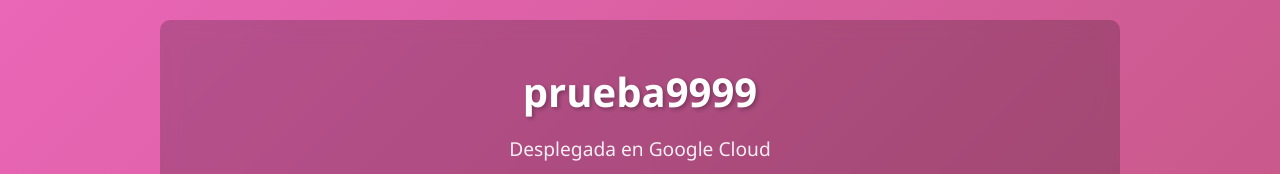
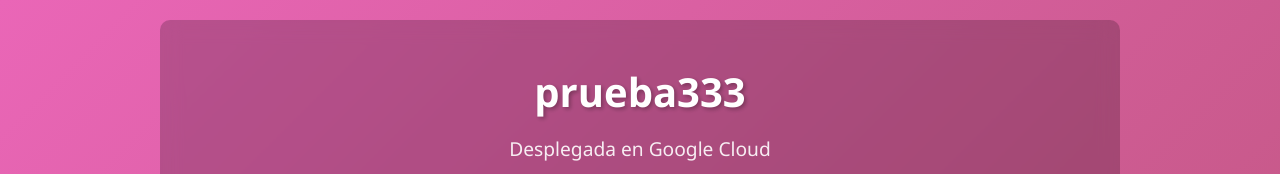
Before and after one commit to aamicita/mi-pagina-web_MODELADO, a plain HTML site: page index.html in a window 1280 px wide. Shown: the top 174 px of the page. Drawn offline with Linux system fonts and the light colour scheme.

Commit message:
Prueba CI CD

```diff
--- a/index.html
+++ b/index.html
@@ -9,7 +9,7 @@
 <body>
     <div class="container">
         <header>
-            <h1> prueba9999 </h1>
+            <h1> prueba333 </h1>
             <p class="subtitle">Desplegada en Google Cloud</p>
         </header>
 
```
